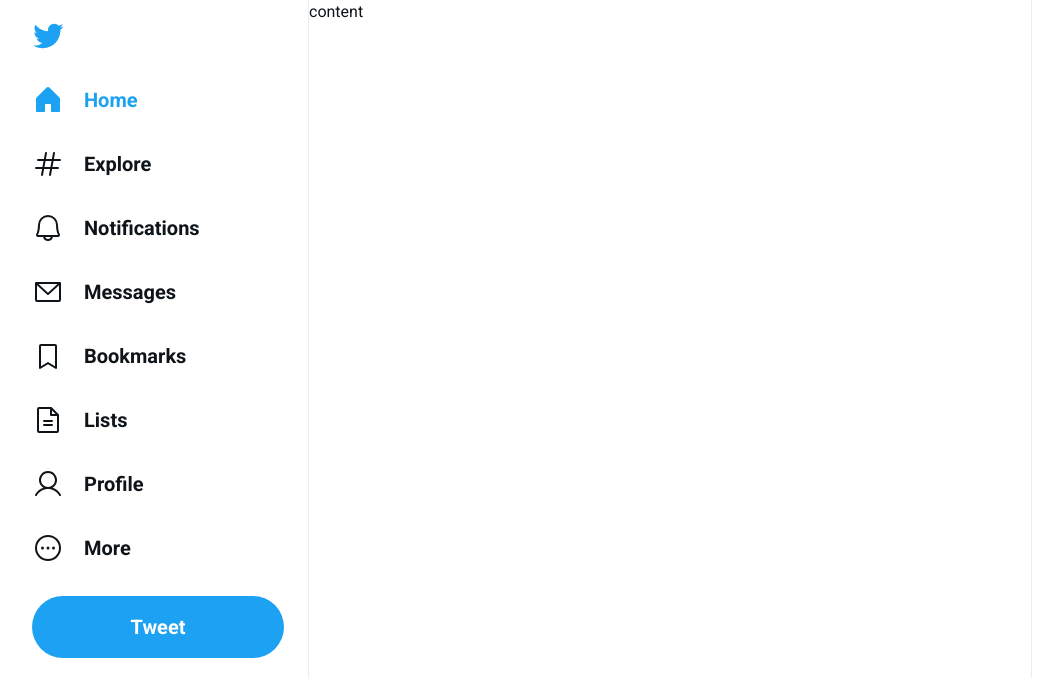
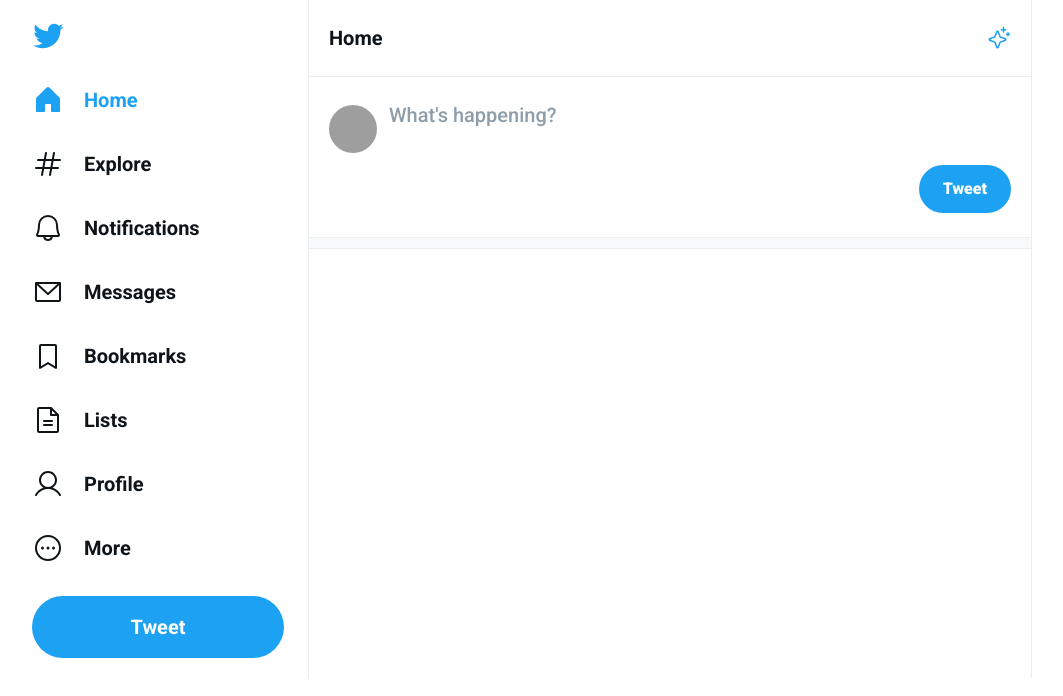
Before and after one commit to lucasstsx/ui-twitter, a Next.js app: page / in a window 1280 px wide. Shown: the top 696 px of the page, without its empty margins (120-1183 px from the left). Built offline with nearby package versions, Linux system fonts and the light colour scheme; grey boxes are pictures that could not be loaded.

Commit message:
timeline-header finalizado

```diff
--- a/next.config.js
+++ b/next.config.js
@@ -1,4 +1,15 @@
 /** @type {import('next').NextConfig} */
-const nextConfig = {}
+const nextConfig = {
+  images: {
+    remotePatterns: [
+      {
+        protocol: 'https',
+        hostname: 'github.com',
+        port: '',
+        pathname: '/Lucassdev.png',
+      },
+    ],
+  },
+}
 
 module.exports = nextConfig
--- a/src/app/page.tsx
+++ b/src/app/page.tsx
@@ -11,6 +11,7 @@
   FileText,
   User,
   DotsThreeCircle,
+  Sparkle,
 } from '@phosphor-icons/react'
 
 export default function Home() {
@@ -62,7 +63,43 @@
         </button>
       </aside>
 
-      <div className="content border-x border-[#ebeef0]">content</div>
+      <div className="content border-x border-[#ebeef0]">
+        <main className="timeline">
+          <div className="timeline-header flex items-center justify-between border-b border-[#ebeef0] px-5 py-6 text-xl font-bold">
+            Home
+            <Sparkle
+              className="text-[var(--twitter-blue)]"
+              width="1.5rem"
+              height="1.5rem"
+            />
+          </div>
+
+          <form className="new-tweet-form flex flex-col gap-2 px-5 py-6">
+            <label className="flex items-center gap-3" htmlFor="tweet">
+              <Image
+                className="h-12 w-12 rounded-full"
+                src="https://github.com/Lucassdev.png"
+                alt="Foto de perfil do usuário"
+                width={460}
+                height={460}
+              />
+              <textarea
+                className="flex flex-1 resize-none text-xl font-medium placeholder-[#5b7083af] focus:outline-none"
+                id="tweet"
+                placeholder="What's happening?"
+              ></textarea>
+            </label>
+
+            <button
+              className="ml-auto rounded-full bg-[var(--twitter-blue)] px-6 py-3 text-base font-black text-white hover:brightness-95"
+              type="submit"
+            >
+              Tweet
+            </button>
+          </form>
+          <div className="separator h-3 border-y border-[#ebeef0] bg-[#f7f9fa]" />
+        </main>
+      </div>
     </div>
   )
 }
```
